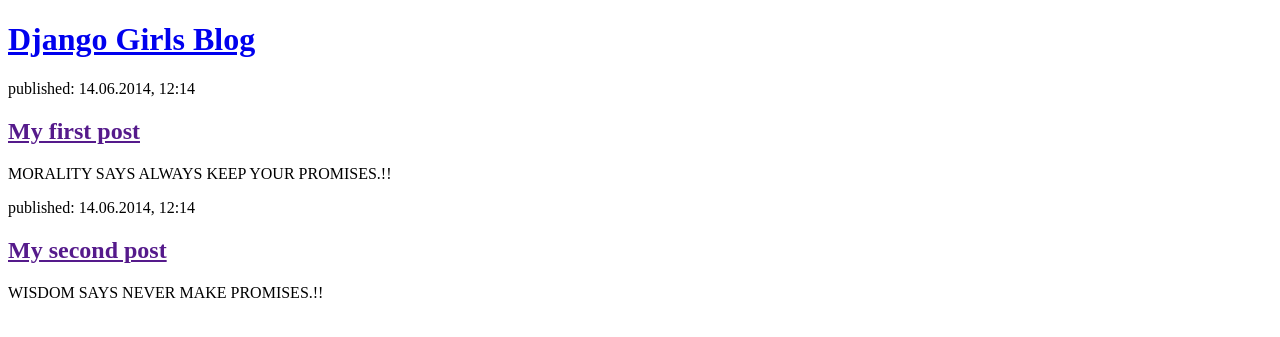
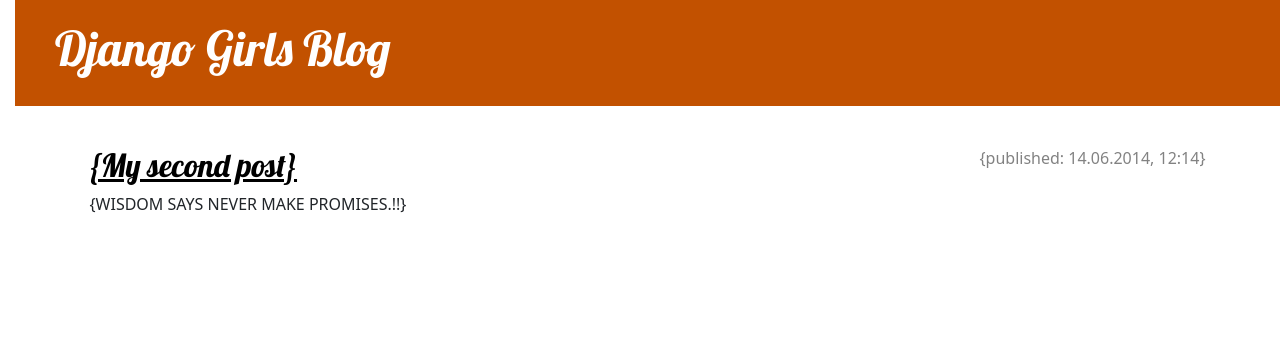
Before and after one commit to Ishuvxh/My-First_blog, a Django app: page / in a window 1280 px wide. Shown: the top 337 px of the page. Run offline with Django 3.2, Linux system fonts and the light colour scheme; tables that the repository leaves empty hold one stand-in row (values such as "Sample post").

Commit message:
Added view and template for detailed blog post as well as CSS for the site.

```diff
--- /dev/null
+++ b/blog/static/css/blog.css
@@ -0,0 +1,80 @@
+h1 a, h2 a {
+     color: #C25100;
+     font-family: 'Lobster';
+
+}
+
+body {
+    padding-left: 15px;
+}
+
+.page-header {
+    background-color: #C25100;
+    margin-top: 0;
+    margin-bottom: 40px;
+    padding: 20px 20px 20px 40px;
+}
+
+.page-header h1,
+.page-header h1 a,
+.page-header h1 a:visited,
+.page-header h1 a:active {
+    color: #ffffff;
+    font-size: 36pt;
+    text-decoration: none;
+}
+
+h1,
+h2,
+h3,
+h4 {
+    font-family: 'Lobster', cursive;
+}
+
+.date {
+    color: #828282;
+}
+
+.save {
+    float: right;
+}
+
+.post-form textarea,
+.post-form input {
+    width: 100%;
+}
+
+.top-menu,
+.top-menu:hover,
+.top-menu:visited {
+    color: #ffffff;
+    float: right;
+    font-size: 26pt;
+    margin-right: 20px;
+}
+
+.post {
+    margin-bottom: 70px;
+}
+
+.post h2 a,
+.post h2 a:visited {
+    color: #000000;
+}
+
+.post > .date,
+.post > .actions {
+    float: right;
+}
+
+.btn-secondary,
+.btn-secondary:visited {
+    color: #C25100;
+    background: none;
+    border-color: #C25100;
+}
+
+.btn-secondary:hover {
+    color: #FFFFFF;
+    background-color: #C25100;
+}
--- a/blog/templates/blog/post_list.html
+++ b/blog/templates/blog/post_list.html
@@ -1,26 +1,34 @@
+{% load static %}
 <!DOCTYPE html>
 <html>
     <head>
         <title>Django Girls blog</title>
+        <link rel="stylesheet" href="https://cdn.jsdelivr.net/npm/bootstrap@5.1.3/dist/css/bootstrap.min.css" integrity="sha384-1BmE4kWBq78iYhFldvKuhfTAU6auU8tT94WrHftjDbrCEXSU1oBoqyl2QvZ6jIW3" crossorigin="anonymous">
+        <link rel="stylesheet" href="{% static 'css/blog.css' %}">
+        <link href="//fonts.googleapis.com/css?family=Lobster&subset=latin,latin-ext" rel="stylesheet" type="text/css">
     </head>
     <body>
-        <header>
+        <header class= "page-header">
             <h1><a href="/">Django Girls Blog</a></h1>
         </header>
+<main class="container">
+    <div class="row">
+        <div class="col">
 
-{% for post in posts %}
-        <article>
-            <time>published: 14.06.2014, 12:14</time>
-            <h2><a href="">My first post</a></h2>
-            <p>MORALITY SAYS ALWAYS KEEP YOUR PROMISES.!!</p>
-        </article>
 
-        <article>
-            <time>published: 14.06.2014, 12:14</time>
-            <h2><a href="">My second post</a></h2>
-            <p>WISDOM SAYS NEVER MAKE PROMISES.!!</p>
-        </article>
-{% endfor %}
-
-    </body>
+     {% block content %}
+          {% for post in posts %}
+               <article class="post">
+                  <time class="date">
+                   {published: 14.06.2014, 12:14}
+                   </time>
+                   <h2><a href="{% url 'post_detail' pk=post.pk %}">{My second post}</a></h2>
+                   <p>{WISDOM SAYS NEVER MAKE PROMISES.!!}</p>
+              </article>
+            {% endfor %}
+        {% endblock %}
+        </div>
+    </div>
+</main>
+</body>
 </html>
--- a/blog/urls.py
+++ b/blog/urls.py
@@ -3,5 +3,5 @@
 
 urlpatterns = [
     path('', views.post_list, name='post_list'),
-
+    path('post/<int:pk>/', views.post_detail, name='post_detail'),
 ]
--- a/blog/views.py
+++ b/blog/views.py
@@ -1,7 +1,12 @@
-from django.shortcuts import render
 from django.utils import timezone
 from .models import Post
+from django.shortcuts import render , get_object_or_404
 
-def post_list(request):
+def post_list(request,):
     posts = Post.objects.filter(published_date__lte=timezone.now()).order_by('published_date')
     return render(request, 'blog/post_list.html', {'posts':posts})
+
+def post_detail(request, pk):
+    post = get_object_or_404(Post, pk=pk)
+    return render(request, 'blog/post_detail.html', {'post':posts})
+    Post.objects.get(pk=pk)
```
Also changed, not shown: blog/templates/blog/base.html (added, +26 -0 lines), blog/templates/blog/post_detail.html (added, +13 -0 lines).
